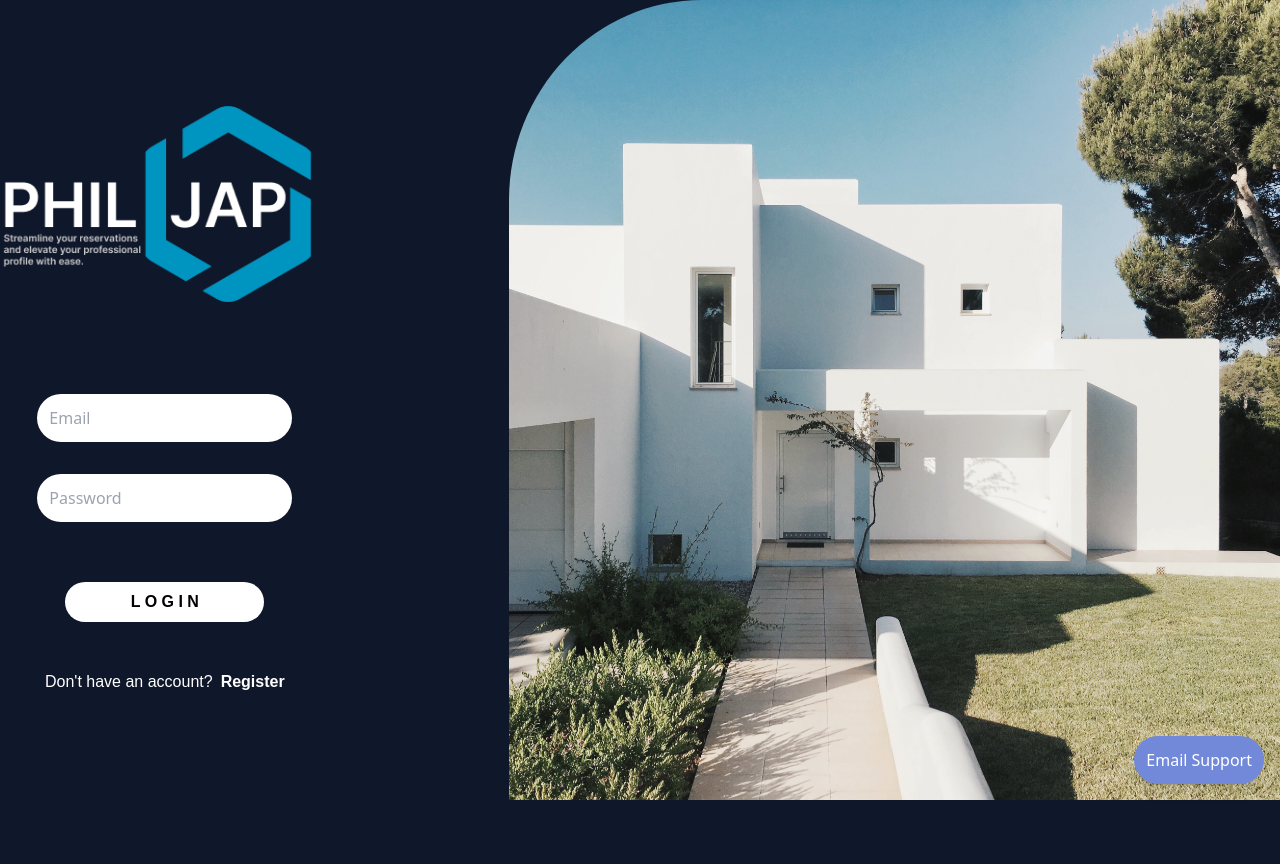
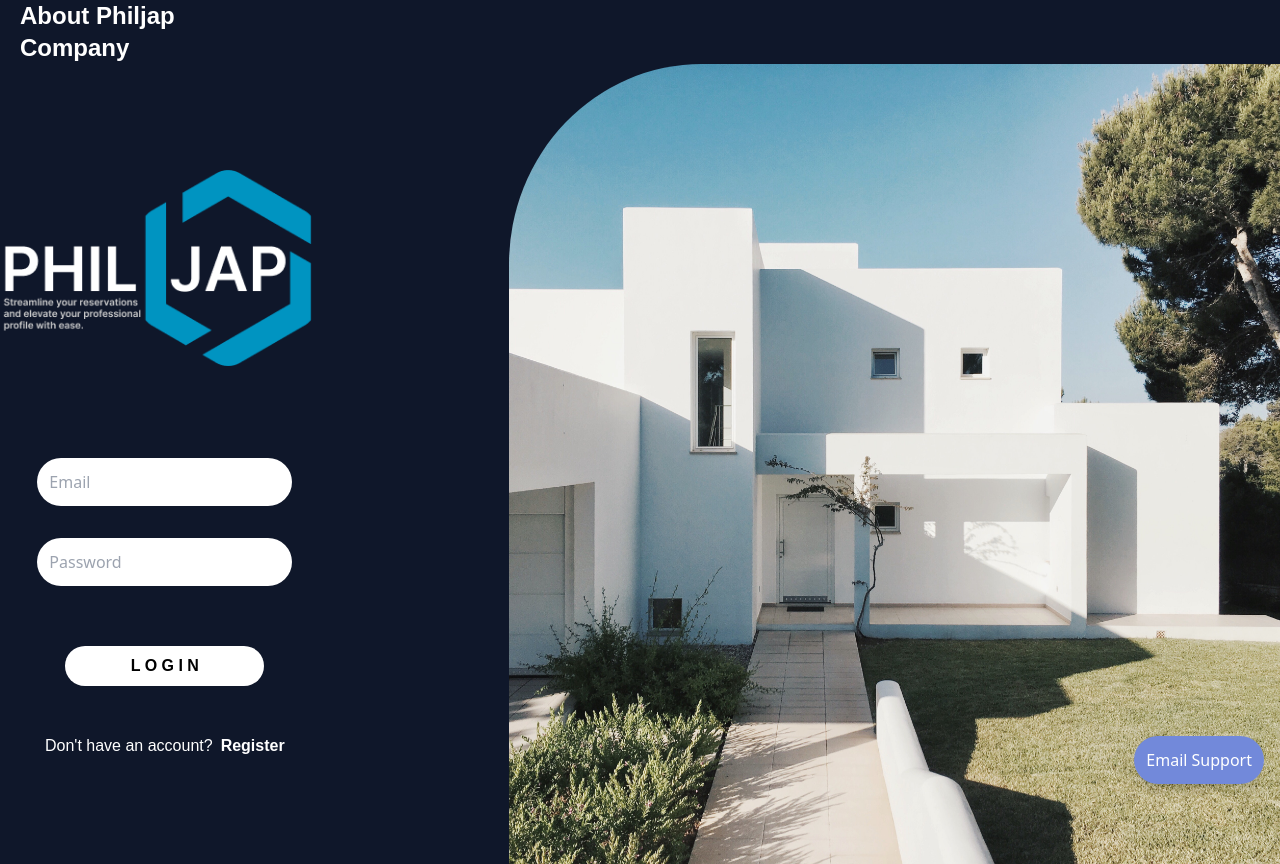
Before and after one commit to rubszz/philjap-client, a React (Vite) app in the folder client/: page / in a window 1280 px wide. Before the commit the page ends 800 px from the top, so only its background shows below. Built offline with nearby package versions, Linux system fonts and the light colour scheme.

Commit message:
Operations Home Page

```diff
--- a/client/src/App.jsx
+++ b/client/src/App.jsx
@@ -1,12 +1,14 @@
 import React from 'react'
 import LoginPage from './pages/LoginPage'
 import FloatingChatButton from './components/chat/FloatingChatButton'
+import AboutUs from './pages/AboutUs'
 
 
 function App() {
 
   return (
-    <div className="bg-slate-900 flex flex-row justify-between">
+    <div className="bg-slate-900 flex flex-col justify-between">
+      <AboutUs />
       <FloatingChatButton />
       <LoginPage />
     </div>
--- /dev/null
+++ b/client/src/pages/AboutUs.jsx
@@ -0,0 +1,13 @@
+import React from 'react'
+
+const AboutUs = () => {
+  return (
+    <div className="text-white pl-5">
+        <div className="flex flex-row">
+            <h1 className="font-poppins font-semibold text-2xl">About Philjap <br/>Company</h1>
+        </div>
+    </div>
+  )
+}
+
+export default AboutUs
--- /dev/null
+++ b/client/src/pages/HomePage.jsx
@@ -0,0 +1,13 @@
+import React from 'react'
+
+const HomePage = () => {
+  return (
+    <div>
+        <div>
+
+        </div>
+    </div>
+  )
+}
+
+export default HomePage
```
